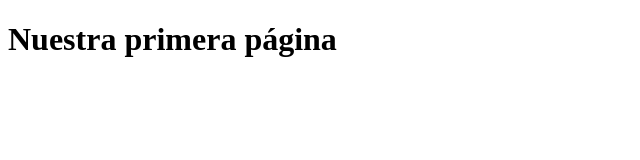
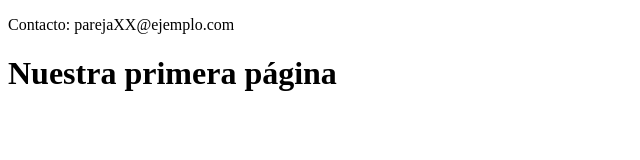
Before and after one commit to ocarloni/taller2OK, a plain HTML site: page index.html in a window 1280 px wide. Shown: the whole page, without its empty margins (0-640 px from the left). Drawn offline with Linux system fonts and the light colour scheme.

Commit message:
feat:añadir contacto

```diff
--- a/index.html
+++ b/index.html
@@ -5,6 +5,7 @@
 <title>Práctica Git</title>
 </head>
 <body>
+<p>Contacto: parejaXX@ejemplo.com</p>
 <h1>Nuestra primera página</h1>
 </body>
 </html>
```
